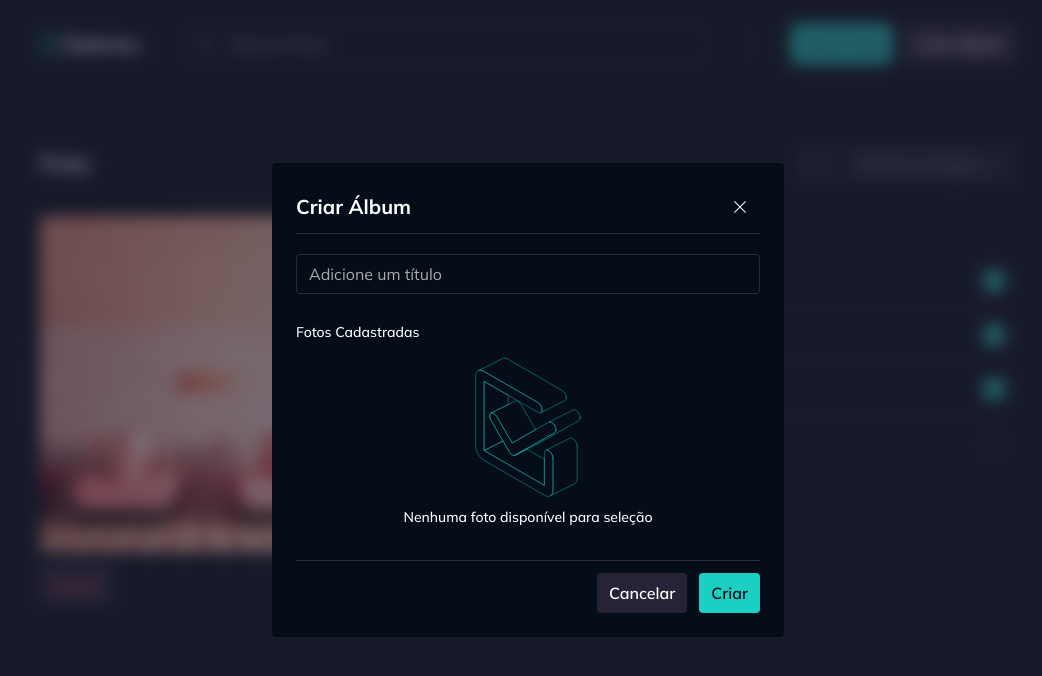
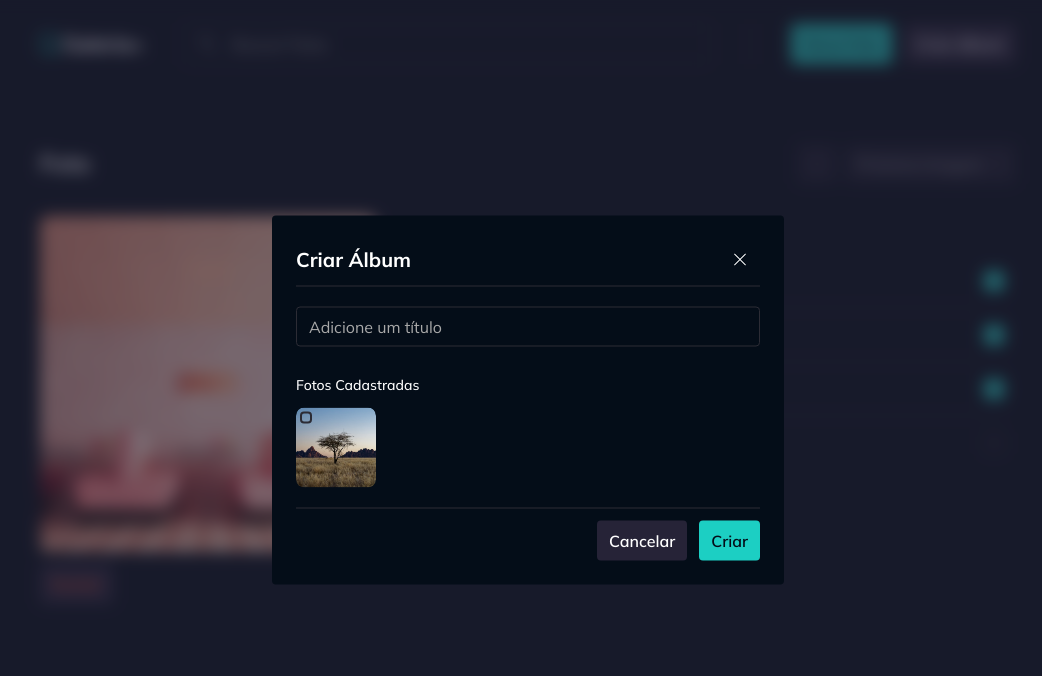
Before and after one commit to KauaGabriell/gallery-plus-template, a React (Vite) app: page /fotos/1 in a window 1280 px wide. Both pictures are taken after a click on the button "Criar álbum". Shown: the top 676 px of the page, without its empty margins (112-1154 px from the left). Built offline with nearby package versions, Linux system fonts and the light colour scheme.

Commit message:
feat(albums): add photo selection cards

```diff
--- a/src/components/InputCheckbox.tsx
+++ b/src/components/InputCheckbox.tsx
@@ -29,7 +29,7 @@ export const inputCheckboxVariants = tv({
 });
 
 export const inputCheckboxIconVariants = tv({
-	base: "absolute top-1/2 -translate-y-1/2 hidden peer-checked:block fill-white cursor-pointer",
+	base: "absolute top-1/2 -translate-y-1/2 hidden peer-checked:block fill-white cursor-pointer pointer-events-none",
 	variants: {
 		size: {
 			sm: "w-3 h-3 left-px",
@@ -41,23 +41,35 @@ export const inputCheckboxIconVariants = tv({
 
 interface InputCheckboxProps
 	extends VariantProps<typeof inputCheckboxVariants>,
-		Omit<React.ComponentProps<"input">, "size"> {}
+		Omit<React.ComponentProps<"input">, "size"> {
+	wrapperClassName?: string;
+}
 
 export function InputCheckbox({
 	className,
+	wrapperClassName,
 	disabled,
 	size,
 	variant,
 	...props
 }: InputCheckboxProps) {
 	return (
-		<label className={inputCheckboxWrapperVariants()}>
+		<span
+			className={inputCheckboxWrapperVariants({
+				className: wrapperClassName,
+			})}
+		>
 			<input
 				type="checkbox"
-				className={inputCheckboxVariants({ size, disabled, variant })}
+				className={inputCheckboxVariants({
+					size,
+					disabled,
+					variant,
+					className,
+				})}
 				{...props}
 			/>
 			<Icon svg={CheckIcon} className={inputCheckboxIconVariants({ size })} />
-		</label>
+		</span>
 	);
 }
--- a/src/contexts/albums/components/AlbumDialog.tsx
+++ b/src/contexts/albums/components/AlbumDialog.tsx
@@ -10,10 +10,10 @@ import {
 	DialogHeader,
 	DialogTrigger,
 } from "../../../components/Dialog";
-import { ImagePreview } from "../../../components/ImagePreview";
 import { InputText } from "../../../components/InputText";
 import Skeleton from "../../../components/Skeleton";
 import Text from "../../../components/Text";
+import { PhotoImageSelectable } from "../../photos/components/PhotoImageSelectable";
 import type { Photo } from "../../photos/models/photo";
 
 interface AlbumDialogProps {
@@ -25,8 +25,19 @@ const skeletonPhotosIds = Array.from(
 	(_, index) => `skeleton-${index}`,
 );
 export function AlbumDialog({ trigger }: AlbumDialogProps) {
-	const photos: Photo[] = []; //API FUTURA
+	const photos: Photo[] = [
+		{
+			id: "1",
+			title: "Foto",
+			imgId: "wide-tree.png",
+			album: [{ id: "2", title: "Natureza" }],
+		},
+	]; //API FUTURA
 	const isLoadingPhotos = false;
+
+	function handleTogglePhoto(selected: boolean, photoId: string) {
+		console.log(selected, photoId);
+	}
 
 	return (
 		<Dialog>
@@ -51,10 +62,12 @@ export function AlbumDialog({ trigger }: AlbumDialogProps) {
 							{!isLoadingPhotos && photos.length > 0 && (
 								<div className="flex gap-3 flex-wrap">
 									{photos.map((photo) => (
-										<ImagePreview
+										<PhotoImageSelectable
 											key={photo.id}
-											className="w-20 h-20 rounded-lg"
 											src={`/images/${photo.imgId}`}
+											onSelectImage={(selected) =>
+												handleTogglePhoto(selected, photo.id)
+											}
 										/>
 									))}
 								</div>
--- /dev/null
+++ b/src/contexts/photos/components/PhotoImageSelectable.tsx
@@ -0,0 +1,56 @@
+import type React from "react";
+import { useId, useState } from "react";
+import { tv } from "tailwind-variants";
+import { ImagePreview } from "../../../components/ImagePreview";
+import { InputCheckbox } from "../../../components/InputCheckbox";
+
+export const PhotoImageSelectableVariants = tv({
+	base: "relative block w-20 h-20 overflow-hidden rounded-lg cursor-pointer",
+	variants: {
+		select: {
+			true: "outline-2 outline-accent-brand",
+		},
+	},
+});
+
+export interface PhotoImageSelectableProps
+	extends React.ComponentProps<typeof ImagePreview> {
+	selected?: boolean;
+	onSelectImage?: (selected: boolean) => void;
+}
+
+export function PhotoImageSelectable({
+	className,
+	selected,
+	onSelectImage,
+	...props
+}: PhotoImageSelectableProps) {
+	const checkboxId = useId();
+	const [isSelected, setIsSelected] = useState(selected ?? false);
+
+	function handleSelect() {
+		const newValue = !isSelected;
+
+		setIsSelected(newValue);
+		onSelectImage?.(newValue);
+	}
+
+	return (
+		<label
+			htmlFor={checkboxId}
+			className={PhotoImageSelectableVariants({
+				className,
+				select: isSelected,
+			})}
+		>
+			<InputCheckbox
+				id={checkboxId}
+				size="sm"
+				checked={isSelected}
+				onChange={handleSelect}
+				wrapperClassName="absolute z-10 top-1 left-1"
+			/>
+			<ImagePreview className="w-full h-full" {...props} />
+		</label>
+	);
+}
```
